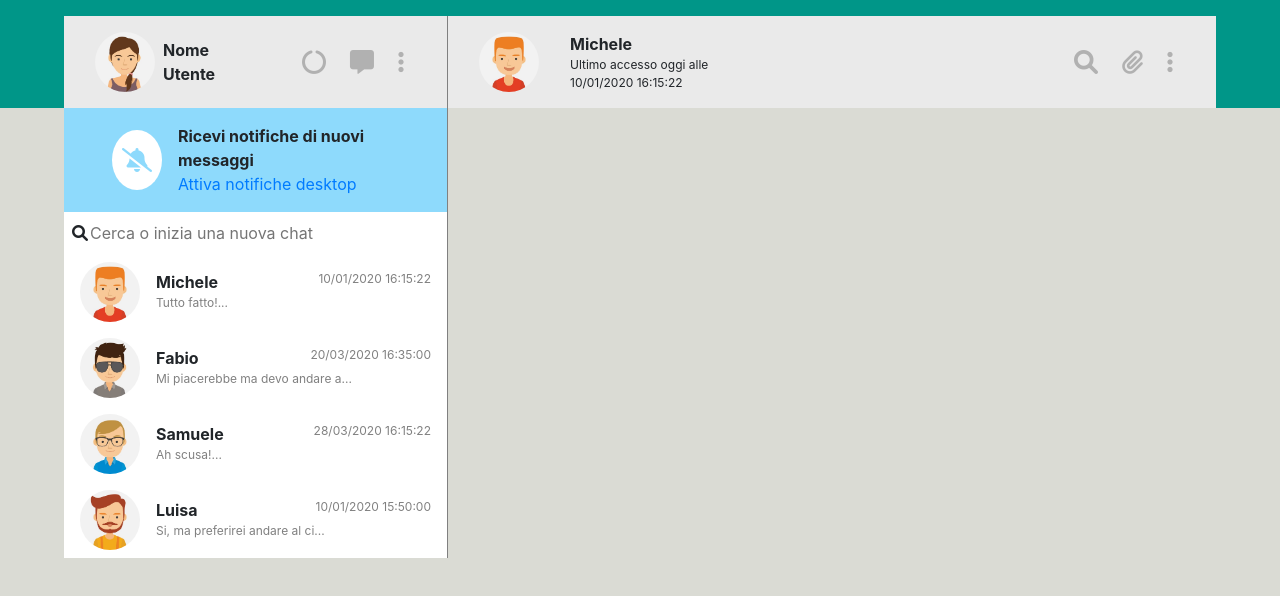
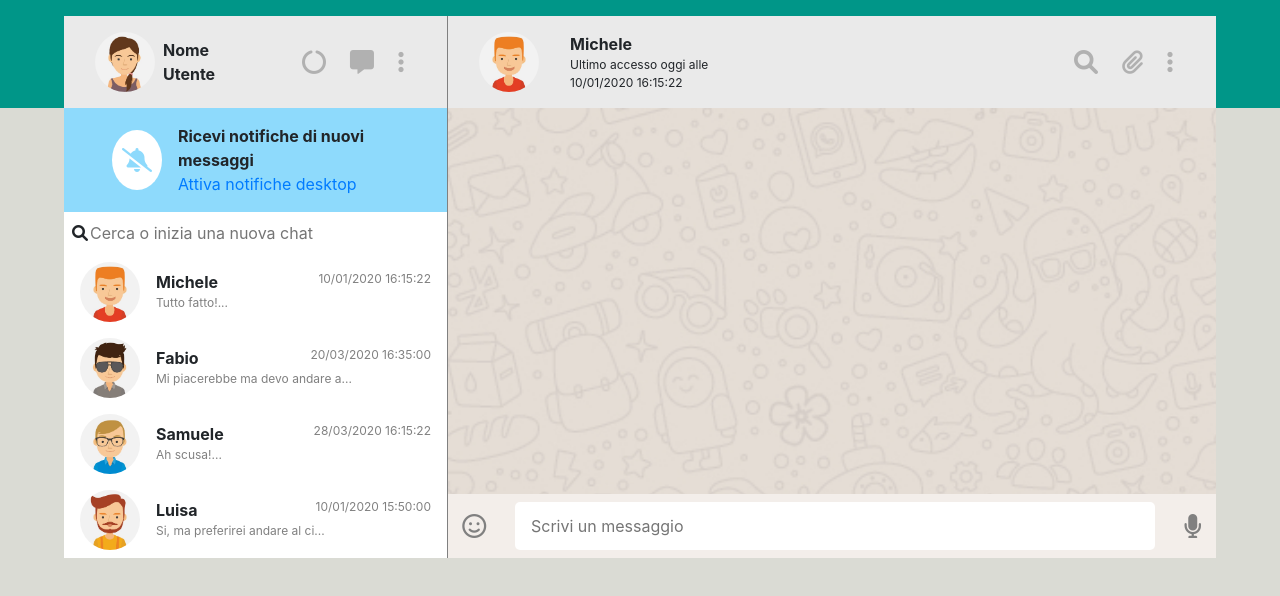
Before and after one commit to AnTosi/vue-boolzapp, a plain HTML site: page milestone-1/index.html in a window 1280 px wide. Drawn offline with nearby package versions, Linux system fonts and the light colour scheme.

Commit message:
milestone 1 finita con un pezzetto di milestone

```diff
--- a/milestone-1/assets/css/style.css
+++ b/milestone-1/assets/css/style.css
@@ -100,3 +100,34 @@ p.message_preview {
 .small_font {
     font-size: 0.75rem;
 }
+
+.bg_pattern {
+    background-image: url(../backgroundpattern/mine.jpg);
+    background-repeat: no-repeat;
+    background-size: cover;
+}
+
+.main_chat {
+    height: calc(100% - 92px);
+}
+
+.chat_controller {
+    position: absolute;
+    bottom: 0;
+    right: 0;
+    z-index: 2;
+    background-color: #F3EEEA;
+    width: 100%;
+}
+
+.chat_controller i {
+    color: grey;
+    font-size: 1.5rem;
+}
+
+.chat_controller input {
+    padding-top: 0.75rem;
+    padding-bottom: 0.75rem;
+    border: none;
+    border-radius: 5px;
+}
--- a/milestone-1/index.html
+++ b/milestone-1/index.html
@@ -9,7 +9,7 @@
     <link rel="stylesheet" href="https://cdnjs.cloudflare.com/ajax/libs/font-awesome/6.0.0-beta2/css/all.min.css" integrity="sha512-YWzhKL2whUzgiheMoBFwW8CKV4qpHQAEuvilg9FAn5VJUDwKZZxkJNuGM4XkWuk94WCrrwslk8yWNGmY1EduTA==" crossorigin="anonymous" referrerpolicy="no-referrer" />
     <title>Boolzapp</title>
 </head>
-<body>
+<body class="debug">
 
 
     <!-- background colors -->
@@ -70,7 +70,7 @@
 
         <!-- window right -->
 
-        <div class="window_right col-8 p-0">
+        <div class="window_right col-8 p-0 position-relative">
             <div class="head p-3">
                 <div class="activeFriend d-flex col-6">
                         <img class="avatar" v-bind:src=" `../img/avatar` + contacts[counter].avatar + `.jpg`" alt="">
@@ -84,16 +84,26 @@
                         </div>
                 </div>
 
-                    <div class="d-flex col-6 align-items-center justify-content-end">
-                        <i class="fas fa-search"></i>
-                        <i class="fas fa-paperclip"></i>
-                        <i class="fas fa-ellipsis-v"></i>
-                    </div>
+                <div class="d-flex col-6 align-items-center justify-content-end">
+                    <i class="fas fa-search"></i>
+                    <i class="fas fa-paperclip"></i>
+                    <i class="fas fa-ellipsis-v"></i>
                 </div>
+            </div>
+
+            <div class="main_chat px-4 bg_pattern">
+
+            </div>
+
+            <div class="chat_controller d-flex justify-content-around align-items-center">
+                <i class="far fa-smile"></i>
+                <input class="my-2 px-3 col-10" type="text" name="chatMessage" id="chatMessage" placeholder="Scrivi un messaggio">
+                <i class="fas fa-microphone"></i>
             </div>
         </div>
 
         <!-- /window right -->
+
     </div>
 
     <!-- /main window -->
```
Also changed, not shown: milestone-1/assets/backgroundpattern/mine.jpg (added).
